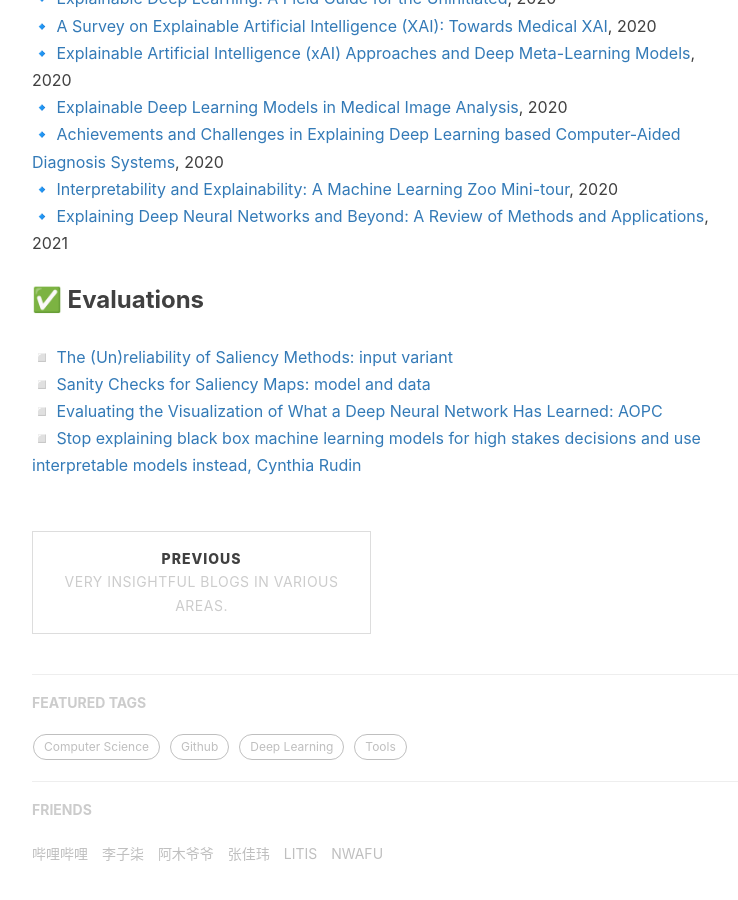
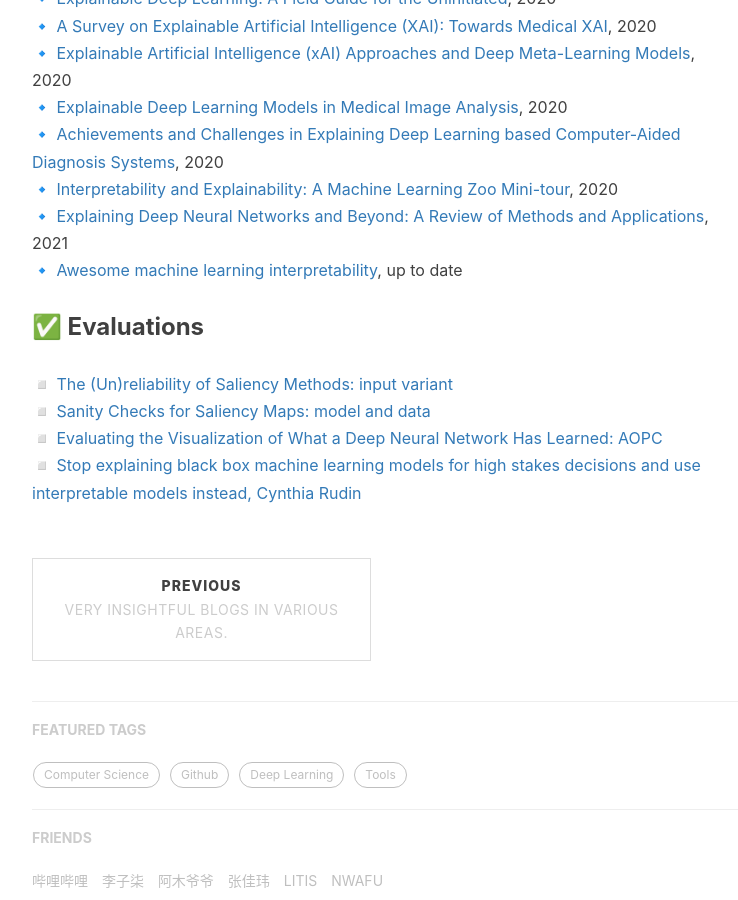
Before and after one commit to jizhang02/jizhang02.github.io, a Jekyll site: the page built from _posts/2021-05-06-xai.markdown, in a window 1280 px wide and 900 px high, scrolled down 3083 px. Shown: the whole window, without its empty margins (233-971 px from the left). Built offline with Jekyll 4.4.1, drawn with Linux system fonts in a browser that asks for light colours; nearby versions of some CDN libraries; comment, search, counter and statistics services are not loaded.

Commit message:
Update 2021-05-06-xai.markdown

```diff
--- a/_posts/2021-05-06-xai.markdown
+++ b/_posts/2021-05-06-xai.markdown
@@ -104,6 +104,7 @@ Christoph Molnar
 🔹  [Achievements and Challenges in Explaining Deep Learning based Computer-Aided Diagnosis Systems](https://arxiv.org/abs/2011.13169), 2020
 🔹  [Interpretability and Explainability: A Machine Learning Zoo Mini-tour](https://arxiv.org/abs/2012.01805), 2020
 🔹  [Explaining Deep Neural Networks and Beyond: A Review of Methods and Applications](https://doi.org/10.1109/JPROC.2021.3060483), 2021
+🔹 [Awesome machine learning interpretability](https://github.com/jphall663/awesome-machine-learning-interpretability), up to date
 
 
 ### ✅ Evaluations
```
